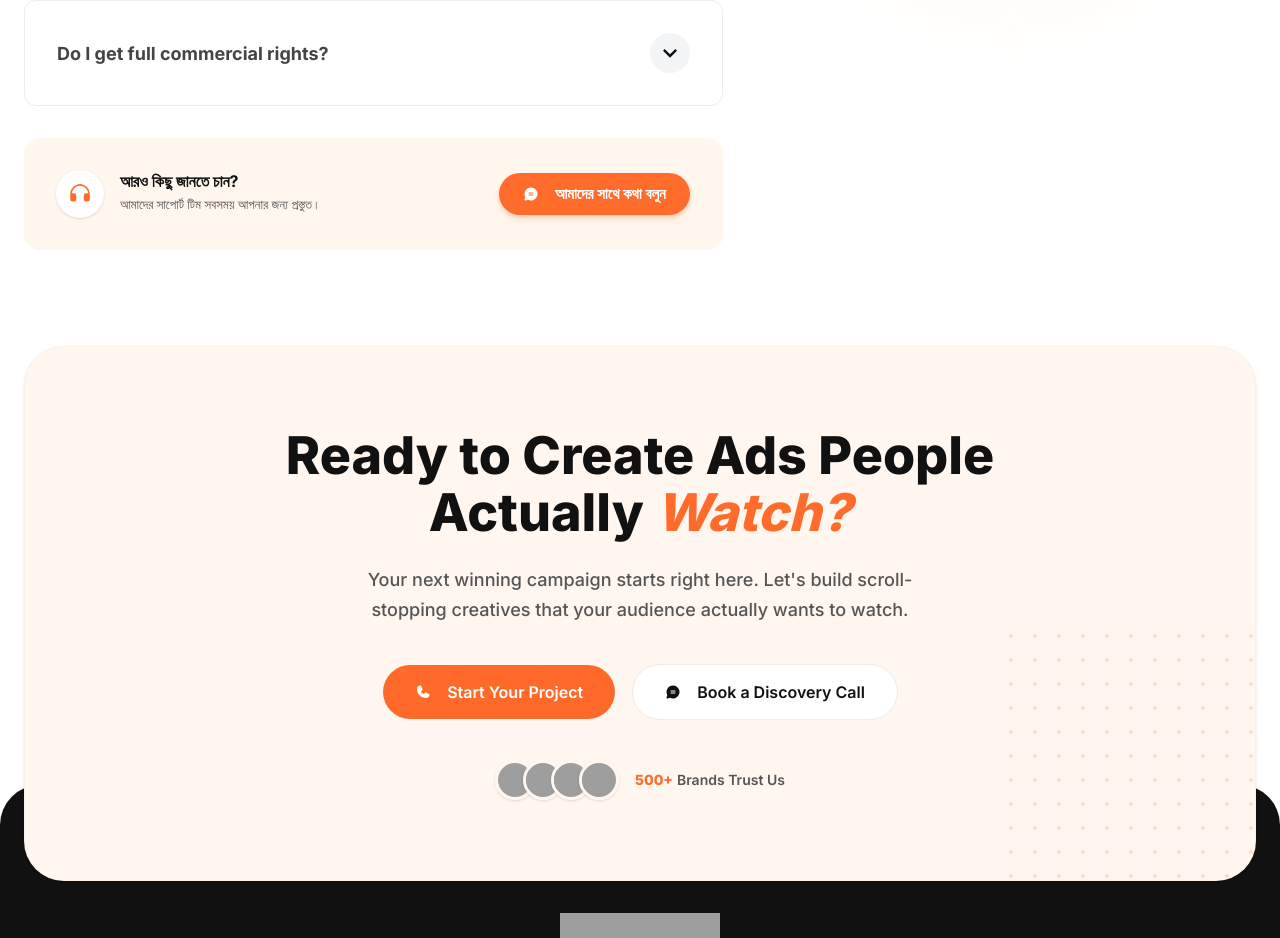
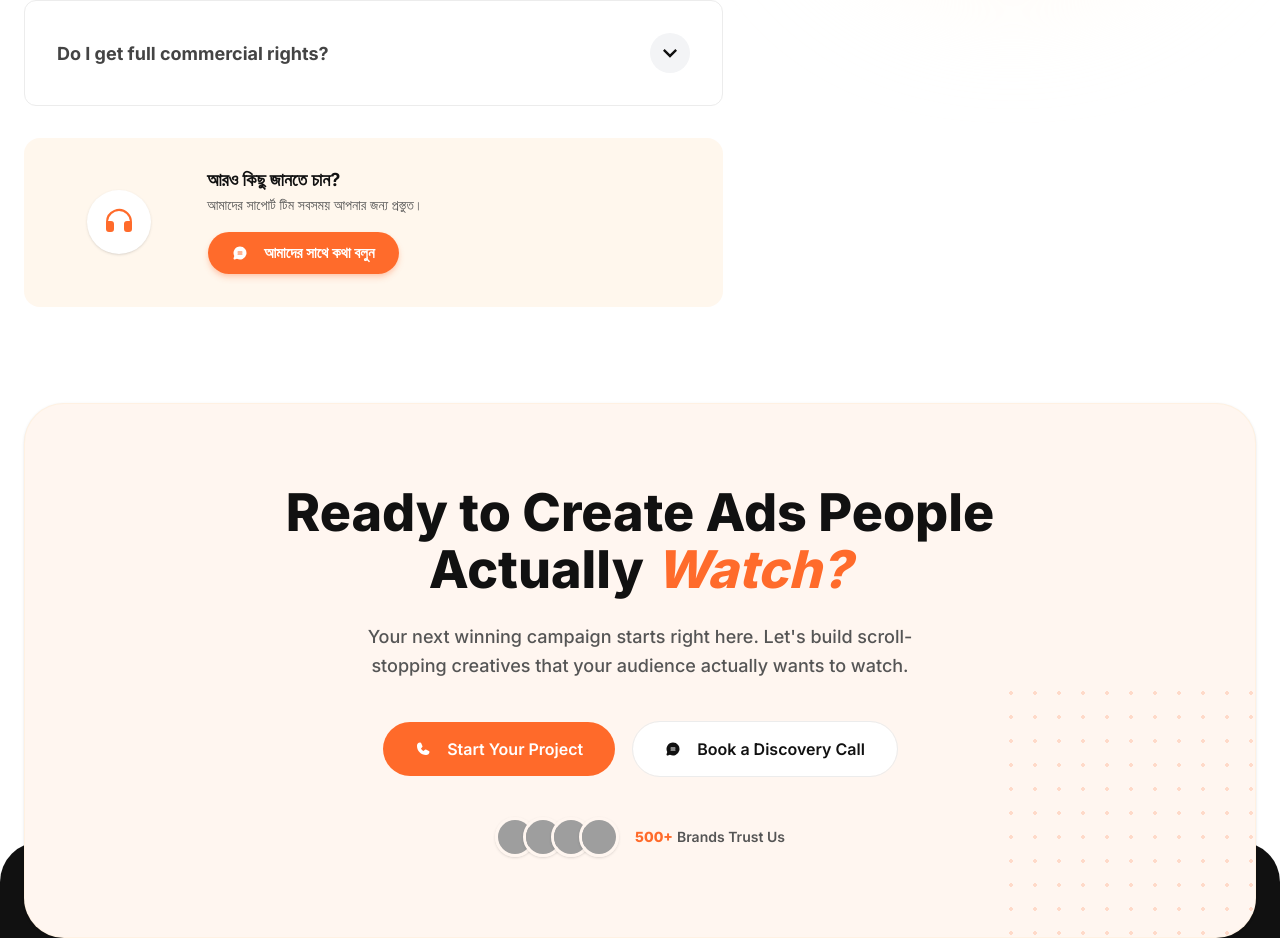
Before and after one commit to goshalontu25-cpu/citygfx-landing-page, a Next.js app: page / in a window 1280 px wide. Shown: the part 7477-8415 px from the top of the page. Built offline with nearby package versions, Linux system fonts and the light colour scheme; grey boxes are pictures that could not be loaded.

Commit message:
Update FAQ support banner layout to match 2-column stacked layout

```diff
--- a/components/faq.tsx
+++ b/components/faq.tsx
@@ -139,16 +139,20 @@ export function FAQ() {
               initial={{ opacity: 0, y: 20 }}
               whileInView={{ opacity: 1, y: 0 }}
               viewport={{ once: true }}
-              className="bg-orange-50 rounded-2xl p-6 sm:p-8 flex flex-col sm:flex-row items-center justify-between gap-6"
+              className="bg-orange-50 rounded-2xl p-6 sm:p-8 flex items-center gap-6"
             >
-              <div className="flex items-center gap-4">
-                <div className="w-12 h-12 rounded-full bg-white flex items-center justify-center shrink-0 shadow-sm">
-                  <Headphones className="w-6 h-6 text-[#FF6B2B]" />
+              {/* Left Side (Icon) - ~20% */}
+              <div className="w-[25%] sm:w-[20%] flex items-center justify-center shrink-0">
+                <div className="w-14 h-14 sm:w-16 sm:h-16 rounded-full bg-white flex items-center justify-center shadow-sm">
+                  <Headphones className="w-7 h-7 sm:w-8 sm:h-8 text-[#FF6B2B]" />
                 </div>
+              </div>
+
+              {/* Right Side (Content & Button) - ~80% */}
+              <div className="w-[75%] sm:w-[80%] flex flex-col items-start gap-4">
                 <div>
-                  <h4 className="text-[16px] font-bold text-text-dark mb-1">আরও কিছু জানতে চান?</h4>
-                  <p className="text-[13px] font-medium text-text-soft">আমাদের সাপোর্ট টিম সবসময় আপনার জন্য প্রস্তুত।</p>
-                </div>
+                  <h4 className="text-[16px] sm:text-[18px] font-bold text-text-dark mb-1">আরও কিছু জানতে চান?</h4>
+                  <p className="text-[13px] sm:text-[14px] font-medium text-text-soft">আমাদের সাপোর্ট টিম সবসময় আপনার জন্য প্রস্তুত।</p>
                 </div>
                 <Link href="https://wa.me/8801617563535" target="_blank" rel="noopener noreferrer">
                   <Button className="bg-[#FF6B2B] text-white hover:bg-[#E85E22] rounded-full h-11 px-6 shadow-md shadow-[#FF6B2B]/20 shrink-0">
@@ -156,6 +160,7 @@ export function FAQ() {
                     আমাদের সাথে কথা বলুন
                   </Button>
                 </Link>
+              </div>
             </motion.div>
           </div>
 
```
Lines whose indentation alone changed are shown as unchanged.
